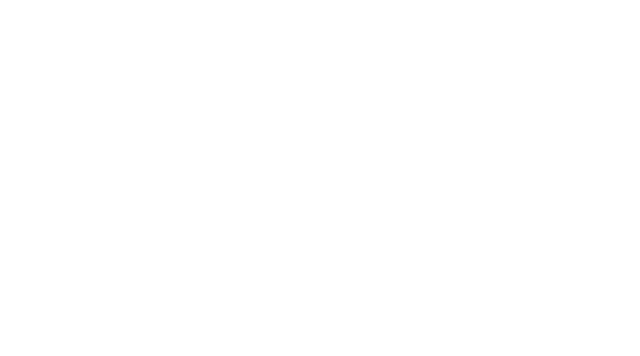
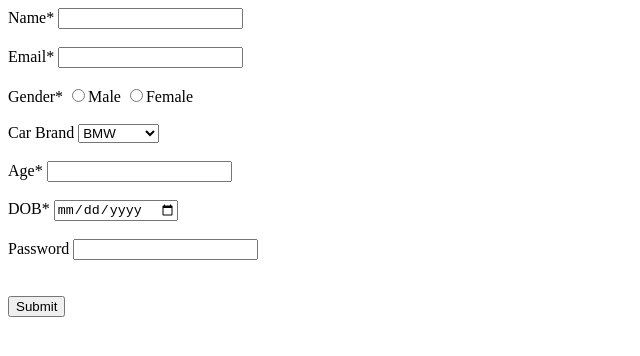
Before and after one commit to acciojob/signup-form-car-UdbhavSrivastava27, a website: page main.html in a window 1280 px wide. Shown: the whole page, without its empty margins (0-640 px from the left). Drawn offline with Linux system fonts and the light colour scheme.

Commit message:
created a submission

```diff
--- a/main.html
+++ b/main.html
@@ -8,6 +8,47 @@
 
 <body>
 	<!-- the entire body must be written by student -->
+	 <form>
+  <label for="name">Name*</label>
+  <input type="text" id="name" required>
+<br>
+  <br>
+  <lable for="email">Email*</lable>
+  <input type="email" id ="email" required>
+  <br>
+  <br>
+  <lable for ="gender">Gender*</lable>
+  <input type="radio" id="gender" name="gender" required>Male
+
+  <input type="radio" id="gender"name="gender">Female
+  <br>
+  <br>
+   <label for="car">Car Brand</label>
+
+   <select id="car" required>
+
+       <option value="car">BMW</option>
+       <option name ="car">Audi</option>
+
+    <option name ="car">Mercedez</option>
+   </select>
+   <br>
+   <br>
+   <label for="age">Age*</label>
+   <input type="text" id= "age" required>
+   <br>
+   <br>
+   <label for="dob">DOB*</label>
+   <input type="date" id="dob" required>
+   <br>
+   <br>
+   <label for="password">Password</label>
+   <input type="password" class="password" required>
+   <br><br>
+   <br>
+
+   <button type="submit" !important>Submit</button>
+</form>
     <script type="text/javascript" src="./script.js">
 </script>
 
```
